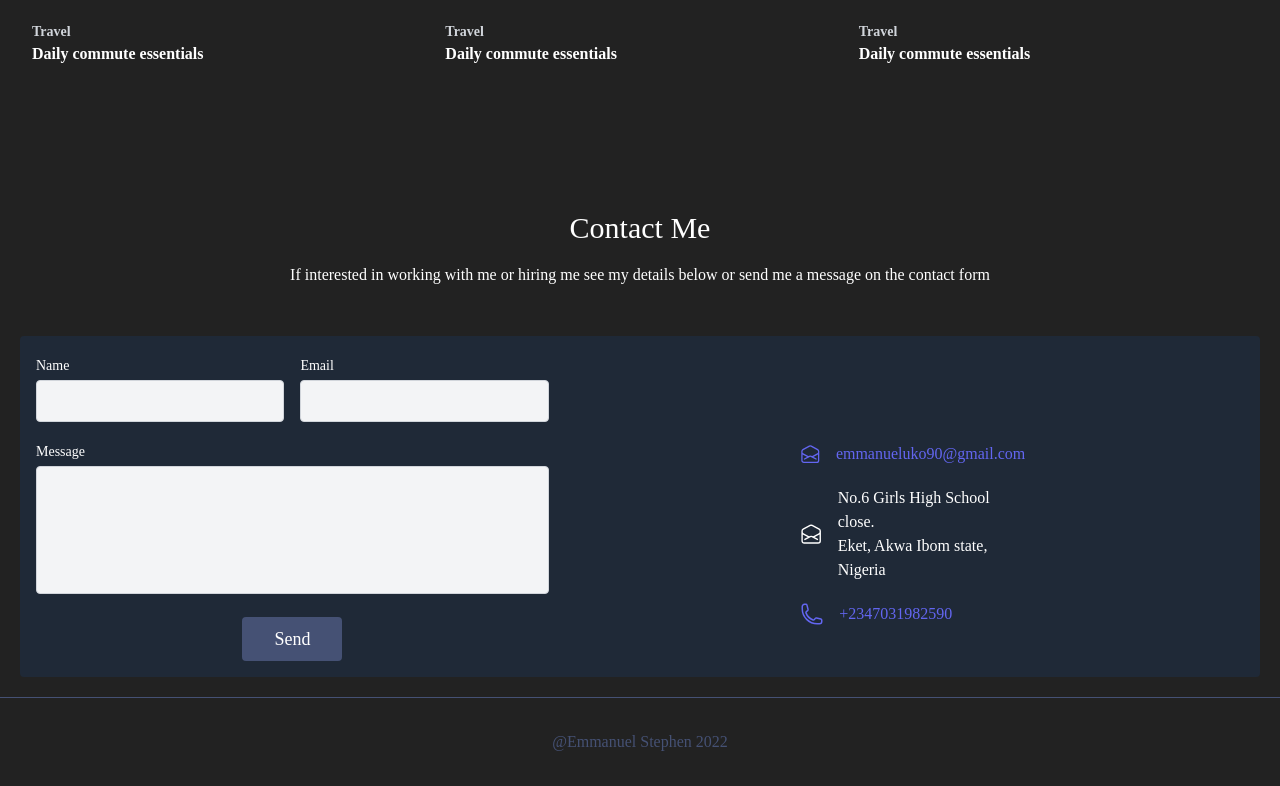
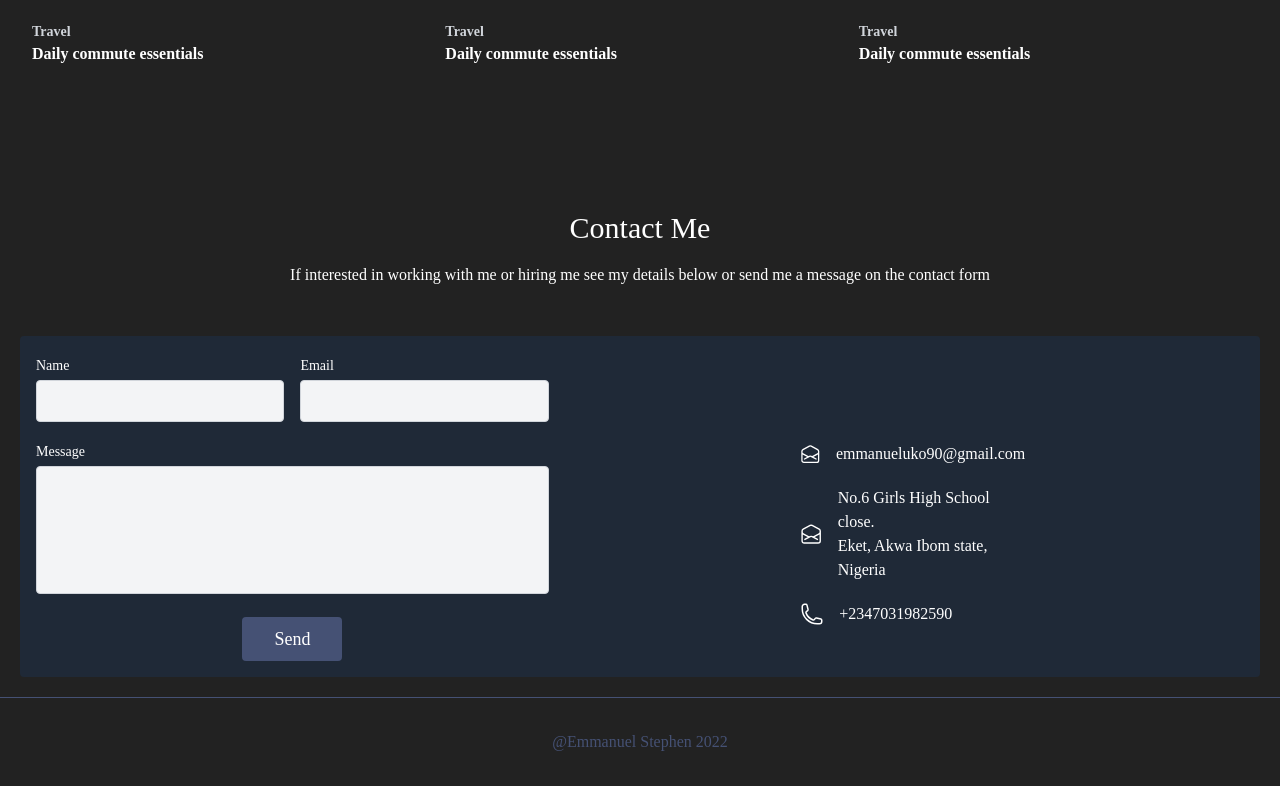
Before and after one commit to Emmanueluko3/my-portfolio, a React (Create React App) app: page / in a window 1280 px wide. Shown: the part 2401-3187 px from the top of the page. Built offline with nearby package versions, Linux system fonts and the light colour scheme.

Commit message:
added more features

```diff
--- a/src/Components/contactMe.jsx
+++ b/src/Components/contactMe.jsx
@@ -67,13 +67,13 @@ export default function ContactMe() {
 
             <div className="p-2 w-full pt-8 mt-8 text-center lg:text-start grid justify-items-center">
               <div className="text-start">
-                <a href="mailto:emmanueluko90@gmail.com" className="flex items-center text-indigo-500">
+                <a href="mailto:emmanueluko90@gmail.com" className="flex items-center text-white hover:text-customPink">
                   <svg xmlns="http://www.w3.org/2000/svg" fill="none" viewBox="0 0 24 24" strokeWidth={1.5} stroke="currentColor" className="w-6 h-6 mr-[7%]">
                     <path strokeLinecap="round" strokeLinejoin="round" d="M21.75 9v.906a2.25 2.25 0 01-1.183 1.981l-6.478 3.488M2.25 9v.906a2.25 2.25 0 001.183 1.981l6.478 3.488m8.839 2.51l-4.66-2.51m0 0l-1.023-.55a2.25 2.25 0 00-2.134 0l-1.022.55m0 0l-4.661 2.51m16.5 1.615a2.25 2.25 0 01-2.25 2.25h-15a2.25 2.25 0 01-2.25-2.25V8.844a2.25 2.25 0 011.183-1.98l7.5-4.04a2.25 2.25 0 012.134 0l7.5 4.04a2.25 2.25 0 011.183 1.98V19.5z" />
                   </svg> emmanueluko90@gmail.com
                 </a>
 
-                <div className="flex items-center">
+                <div className="flex items-center text-white hover:text-customPink">
                   <svg xmlns="http://www.w3.org/2000/svg" fill="none" viewBox="0 0 24 24" strokeWidth={1.5} stroke="currentColor" className="w-6 h-6 mr-[7%]">
                     <path strokeLinecap="round" strokeLinejoin="round" d="M21.75 9v.906a2.25 2.25 0 01-1.183 1.981l-6.478 3.488M2.25 9v.906a2.25 2.25 0 001.183 1.981l6.478 3.488m8.839 2.51l-4.66-2.51m0 0l-1.023-.55a2.25 2.25 0 00-2.134 0l-1.022.55m0 0l-4.661 2.51m16.5 1.615a2.25 2.25 0 01-2.25 2.25h-15a2.25 2.25 0 01-2.25-2.25V8.844a2.25 2.25 0 011.183-1.98l7.5-4.04a2.25 2.25 0 012.134 0l7.5 4.04a2.25 2.25 0 011.183 1.98V19.5z" />
                   </svg>
@@ -84,7 +84,7 @@ export default function ContactMe() {
                   </p>
                 </div>
 
-                <a href="tel:+2347031982590" className="flex items-center text-indigo-500">
+                <a href="tel:+2347031982590" className="flex items-center text-white hover:text-customPink">
                   <svg xmlns="http://www.w3.org/2000/svg" fill="none" viewBox="0 0 24 24" strokeWidth={1.5} stroke="currentColor" className="w-6 h-6 mr-[7%]">
                     <path strokeLinecap="round" strokeLinejoin="round" d="M2.25 6.75c0 8.284 6.716 15 15 15h2.25a2.25 2.25 0 002.25-2.25v-1.372c0-.516-.351-.966-.852-1.091l-4.423-1.106c-.44-.11-.902.055-1.173.417l-.97 1.293c-.282.376-.769.542-1.21.38a12.035 12.035 0 01-7.143-7.143c-.162-.441.004-.928.38-1.21l1.293-.97c.363-.271.527-.734.417-1.173L6.963 3.102a1.125 1.125 0 00-1.091-.852H4.5A2.25 2.25 0 002.25 4.5v2.25z" />
                   </svg>
```
